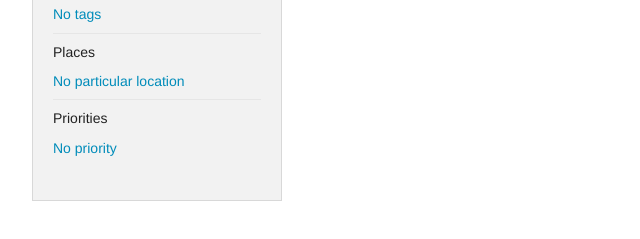
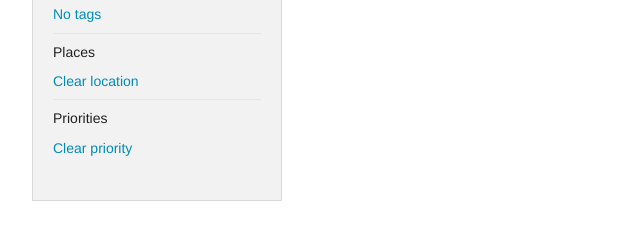
Before and after one commit to BenjBouv/gsd, a website: page client/public/index.html in a window 1280 px wide. Shown: the part 439-678 px from the top of the page, 108-748 px from the left. Drawn offline with nearby package versions, Linux system fonts and the light colour scheme; no server answers.

Commit message:
rename 'no X' to 'clear X'

```diff
--- a/client/public/index.html
+++ b/client/public/index.html
@@ -75,7 +75,7 @@
                         <li class="divider"></li>
                         <li>Places</li>
                         <li>
-                            <a ng-click="Search.clear('place')">No particular location</a>
+                            <a ng-click="Search.clear('place')">Clear location</a>
                         </li>
                         <li ng-repeat="p in places">
                             <a ng-click="Search.update('@' + p.name)">{{p.name}} ({{p.done}} / {{p.total}})</a>
@@ -84,7 +84,7 @@
                         <li class="divider"></li>
                         <li>Priorities</li>
                         <li>
-                            <a ng-click="Search.clear('priority')">No priority</a>
+                            <a ng-click="Search.clear('priority')">Clear priority</a>
                         </li>
                         <li ng-repeat="p in priorities">
                             <a ng-click="Search.update(':p' + p.name)">{{p.name}} ({{p.done}} / {{p.total}})</a>
```
